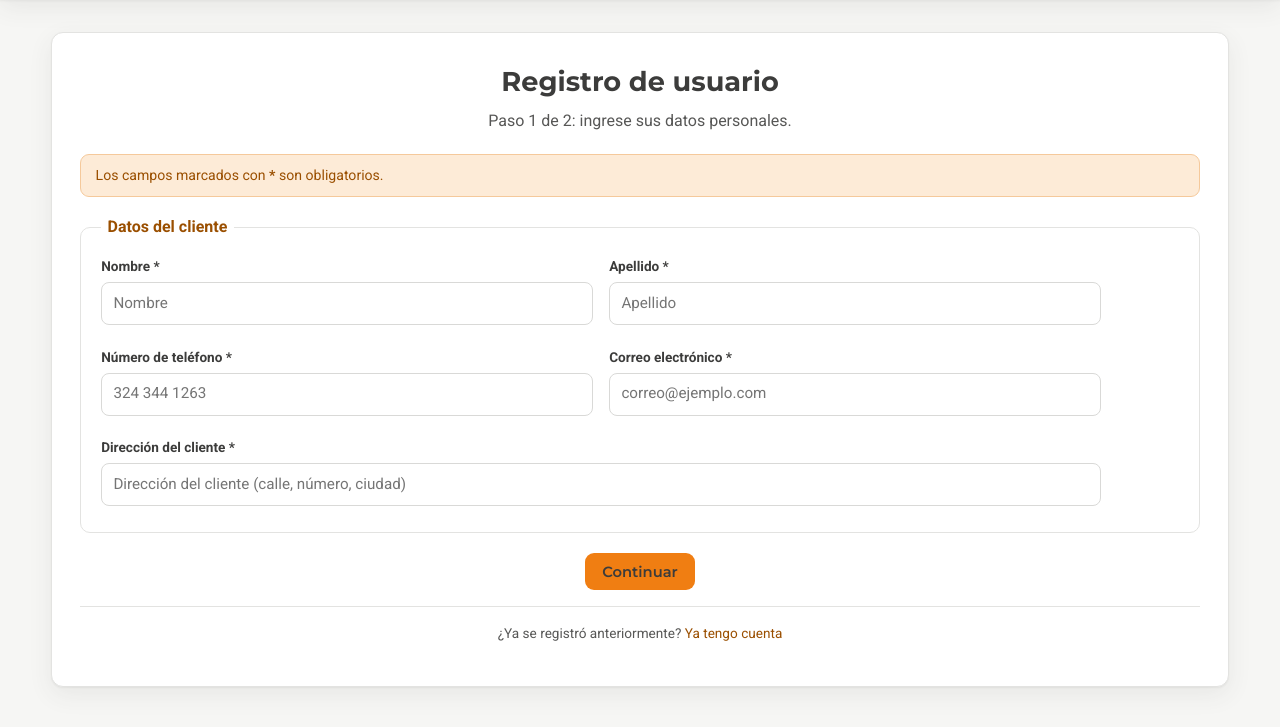
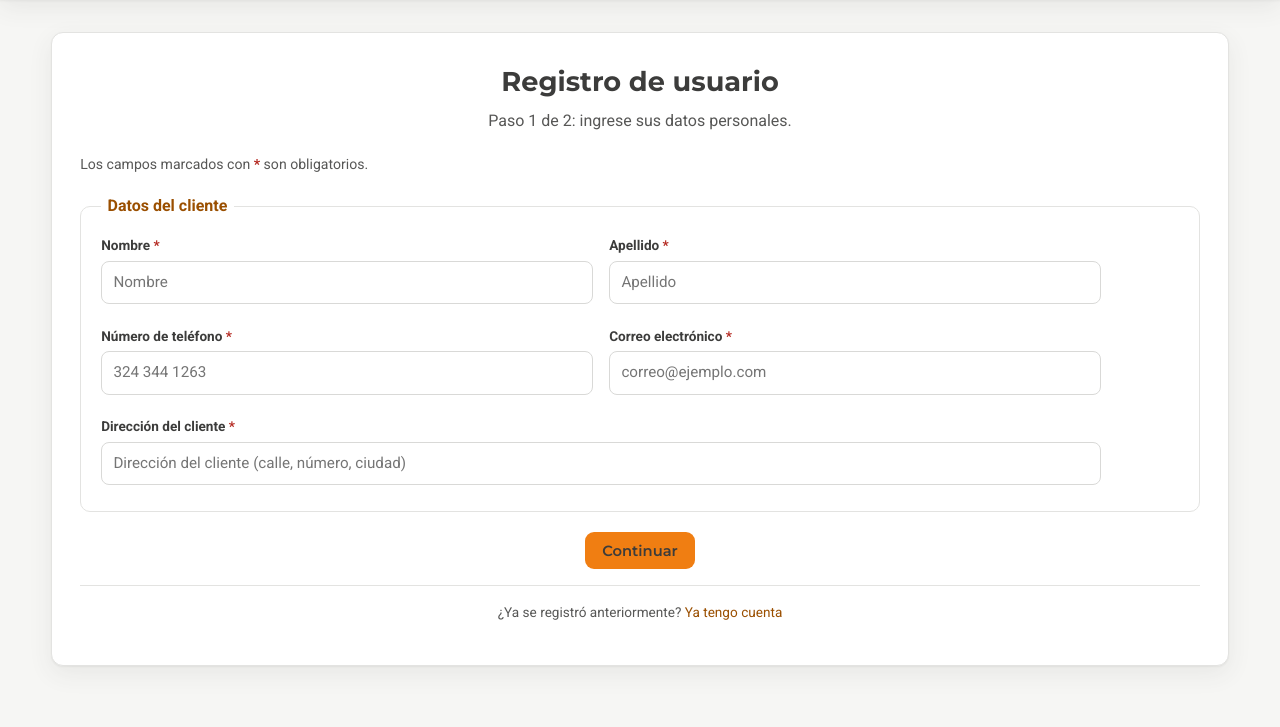
Before and after one commit to Jfelip18/Ticket_HelpDesk, a Django app: page /registro/ in a window 1280 px wide. Shown: the part 59-786 px from the top of the page. Run offline with Django 5.2, Linux system fonts and the light colour scheme.

Commit message:
modificacion de los formularios, resaltando los campos obligatorios

```diff
--- a/Ticket_helpdesk/helpdesk/forms.py
+++ b/Ticket_helpdesk/helpdesk/forms.py
@@ -6,6 +6,7 @@ from django.contrib.auth.models import User
 from django.contrib.auth.password_validation import validate_password
 from django.core.exceptions import ValidationError
 from django.utils import timezone
+from django.utils.html import format_html
 
 from .config import LONGITUDES_PERFIL, LONGITUDES_REGISTRO, LONGITUD_DESCRIPCION
 from .models import Ticket, Usuario
@@ -34,10 +35,10 @@ def normalizar_telefono(valor):
 
 
 def marcar_obligatorios(form):
-    """Agrega un asterisco a la etiqueta de todos los campos obligatorios."""
+    """Agrega un asterisco rojo a la etiqueta de los campos obligatorios."""
     for campo in form.fields.values():
         if campo.required and campo.label:
-            campo.label = f'{campo.label} *'
+            campo.label = format_html('{} <span class="obligatorio">*</span>', campo.label)
     return form
 
 
--- a/Ticket_helpdesk/helpdesk/static/helpdesk/estilos.css
+++ b/Ticket_helpdesk/helpdesk/static/helpdesk/estilos.css
@@ -608,16 +608,13 @@ h3 {
 }
 
 .aviso-obligatorio {
-  background: var(--alerta-suave);
-  color: var(--alerta);
-  border: 1px solid var(--alerta-borde);
-  border-radius: 9px;
-  padding: .6rem .9rem;
+  color: var(--texto-suave);
   font-size: .88rem;
   margin: 0 0 1.15rem;
 }
 
-.aviso-obligatorio strong {
+.obligatorio {
+  color: var(--error);
   font-weight: 700;
 }
 
--- a/Ticket_helpdesk/helpdesk/templates/helpdesk/_aviso_obligatorios.html
+++ b/Ticket_helpdesk/helpdesk/templates/helpdesk/_aviso_obligatorios.html
@@ -1,3 +1,3 @@
 <p class="aviso-obligatorio">
-  Los campos marcados con <strong>*</strong> son obligatorios.
+  Los campos marcados con <span class="obligatorio">*</span> son obligatorios.
 </p>
--- a/Ticket_helpdesk/helpdesk/templates/helpdesk/base.html
+++ b/Ticket_helpdesk/helpdesk/templates/helpdesk/base.html
@@ -9,7 +9,7 @@
   <link rel="preconnect" href="https://fonts.googleapis.com">
   <link rel="preconnect" href="https://fonts.gstatic.com" crossorigin>
   <link href="https://fonts.googleapis.com/css2?family=Montserrat:wght@600;700&family=Roboto:wght@400;500;700&display=swap" rel="stylesheet">
-  <link rel="stylesheet" href="{% static 'helpdesk/estilos.css' %}?v=24">
+  <link rel="stylesheet" href="{% static 'helpdesk/estilos.css' %}?v=25">
   <script src="{% static 'helpdesk/js/mascara-telefono.js' %}?v=5" defer></script>
   <script src="{% static 'helpdesk/js/cargando.js' %}?v=6" defer></script>
   <script src="{% static 'helpdesk/js/menu-usuario.js' %}?v=5" defer></script>
--- a/Ticket_helpdesk/helpdesk/templates/helpdesk/inicio.html
+++ b/Ticket_helpdesk/helpdesk/templates/helpdesk/inicio.html
@@ -88,12 +88,12 @@
       {% include 'helpdesk/_aviso_obligatorios.html' %}
       <input type="hidden" name="producto" id="modal-producto" value="">
       <div class="grupo" id="modal-campo-otro" hidden>
-        <label for="modal-producto-otro">Nombre del producto *</label>
+        <label for="modal-producto-otro">Nombre del producto <span class="obligatorio">*</span></label>
         <input type="text" name="producto_otro" id="modal-producto-otro" class="campo"
           placeholder="Escriba el producto que necesita soporte">
       </div>
       <div class="grupo">
-        <label for="modal-descripcion">Describa el problema *</label>
+        <label for="modal-descripcion">Describa el problema <span class="obligatorio">*</span></label>
         <textarea name="descripcion" id="modal-descripcion" class="campo" rows="5" required
           maxlength="{{ longitud_descripcion }}" placeholder="Cuéntenos qué está pasando con el producto"></textarea>
       </div>
--- a/Ticket_helpdesk/helpdesk/tests.py
+++ b/Ticket_helpdesk/helpdesk/tests.py
@@ -84,7 +84,7 @@ class RegistroClienteTests(TestCase):
 
         self.assertEqual(respuesta.status_code, 200)
         self.assertContains(respuesta, 'Registro de usuario')
-        self.assertContains(respuesta, 'Correo electrónico *')
+        self.assertContains(respuesta, 'Correo electrónico <span class="obligatorio">*</span>')
         self.assertNotContains(respuesta, 'Repetir contraseña')
 
     def test_la_cuenta_se_pide_en_un_paso_posterior(self):
@@ -97,7 +97,7 @@ class RegistroClienteTests(TestCase):
         respuesta = self.client.get(reverse('helpdesk:registro_cuenta'))
         self.assertEqual(respuesta.status_code, 200)
         self.assertContains(respuesta, 'Cuenta de acceso')
-        self.assertContains(respuesta, 'Repetir contraseña *')
+        self.assertContains(respuesta, 'Repetir contraseña <span class="obligatorio">*</span>')
         self.assertContains(respuesta, 'Acepto los términos y condiciones')
         self.assertContains(respuesta, 'Autorizo el tratamiento de mis datos personales')
         self.assertContains(respuesta, 'Retrato de estudiante')
@@ -437,7 +437,7 @@ class SolicitudClienteTests(TestCase):
         )
 
         self.assertEqual(respuesta.status_code, 200)
-        self.assertContains(respuesta, 'Correo electrónico *')
+        self.assertContains(respuesta, 'Correo electrónico <span class="obligatorio">*</span>')
         self.assertContains(respuesta, 'Este campo es obligatorio.')
 
 
```
